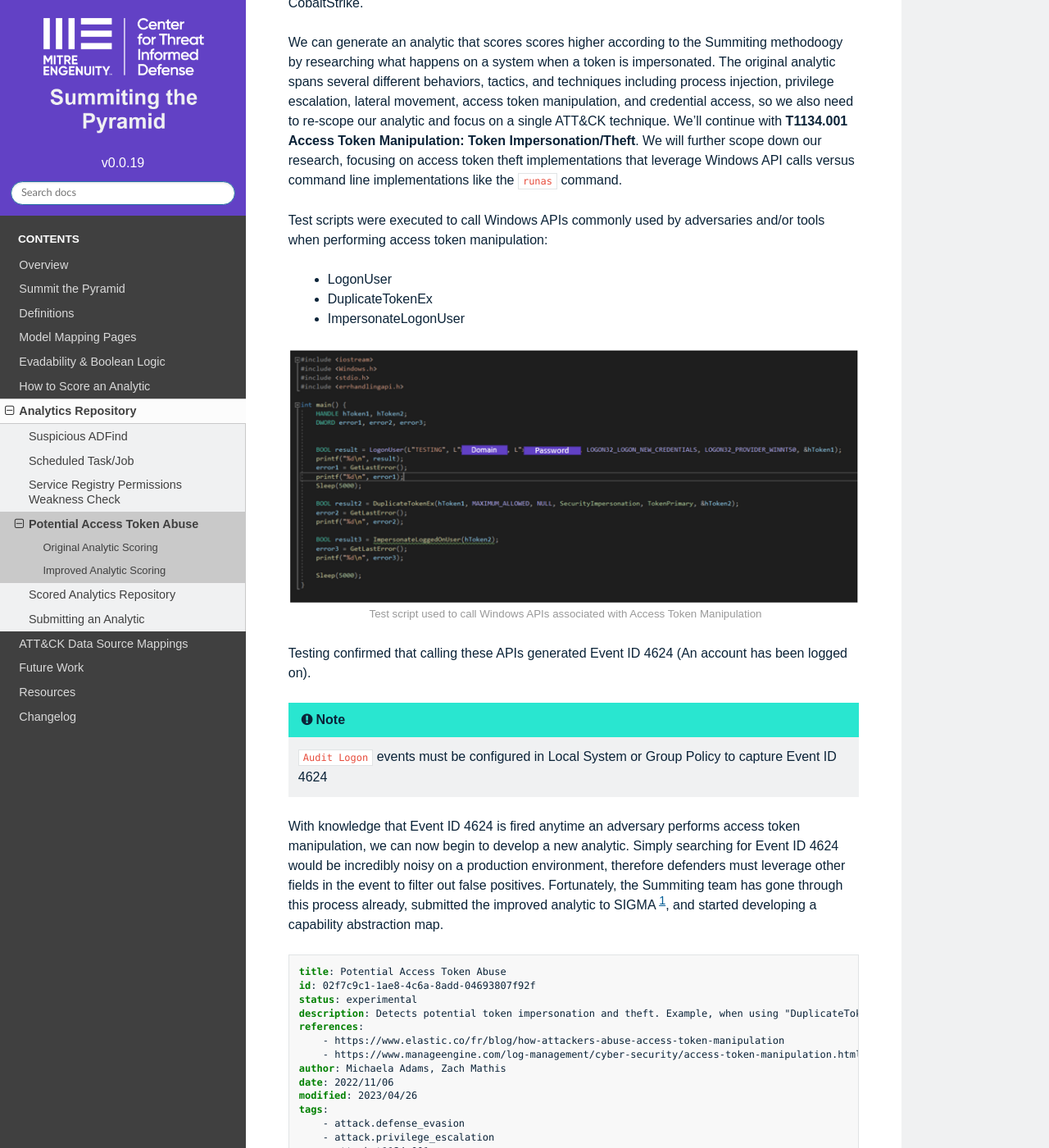
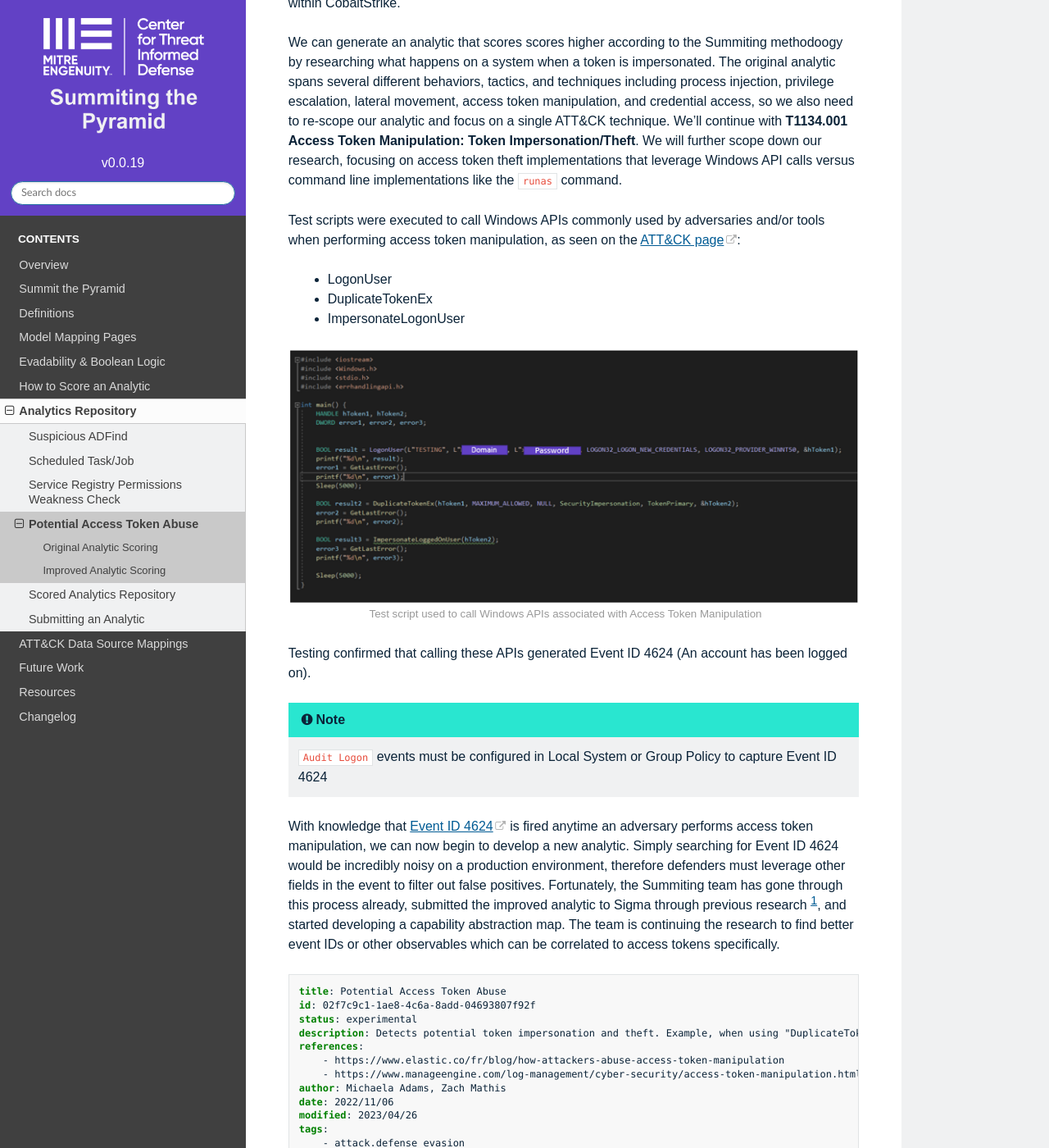
Before and after one commit to center-for-threat-informed-defense/summiting-the-pyramid, a Sphinx documentation site: the page built from docs/analytics/access_token_manipulation.rst, in a window 1280 px wide and 1400 px high, scrolled down 2029 px. Shown: the whole window at 82% size. Built offline with Sphinx 7.4.7 and the Read the Docs theme 2.0.0, drawn with Linux system fonts in a browser that asks for light colours; some of the changed text lies outside the part shown.

Commit message:
Improvement edits

```diff
--- a/docs/analytics/access_token_manipulation.rst
+++ b/docs/analytics/access_token_manipulation.rst
@@ -98,7 +98,7 @@
         |         - 'c:\\\\windows\\\\system32\\\\cmd.exe'
       -
 
-This analytic scores at **1U** because it relies on commands being run from ``cmd.exe``. While some observables of the analytic score at level 2, they are ORed with level 1
+This analytic's robustness score is **1U** because it relies on commands being run from ``cmd.exe``. While some observables of the analytic score at level 2, they are ORed with level 1
 making the overall analytic score at 1U. This analytic also relies on an adversary accidentally entering these commands on the victim machine since the specific
 arguments are typically executed on a beacon within CobaltStrike.
 
@@ -108,7 +108,7 @@
 with **T1134.001 Access Token Manipulation: Token Impersonation/Theft**. We will further scope down our research, focusing on access token theft implementations that
 leverage Windows API calls versus command line implementations like the ``runas`` command.
 
-Test scripts were executed to call Windows APIs commonly used by adversaries and/or tools when performing access token manipulation:
+Test scripts were executed to call Windows APIs commonly used by adversaries and/or tools when performing access token manipulation, as seen on the `ATT&CK page <https://attack.mitre.org/techniques/T1134/001/>`_:
 
   - LogonUser
   - DuplicateTokenEx
@@ -125,9 +125,9 @@
 .. note::
   ``Audit Logon`` events must be configured in Local System or Group Policy to capture Event ID 4624
 
-With knowledge that Event ID 4624 is fired anytime an adversary performs access token manipulation, we can now begin to develop a new analytic. Simply searching for
+With knowledge that `Event ID 4624 <https://www.ultimatewindowssecurity.com/securitylog/encyclopedia/event.aspx?eventid=4624>`_ is fired anytime an adversary performs access token manipulation, we can now begin to develop a new analytic. Simply searching for
 Event ID 4624 would be incredibly noisy on a production environment, therefore defenders must leverage other fields in the event to filter out false positives.
-Fortunately, the Summiting team has gone through this process already, submitted the improved analytic to SIGMA [#f1]_, and started developing a capability abstraction map.
+Fortunately, the Summiting team has gone through this process already, submitted the improved analytic to Sigma through previous research [#f1]_, and started developing a capability abstraction map. The team is continuing the research to find better event IDs or other observables which can be correlated to access tokens specifically.
 
 .. code-block:: yaml
 
@@ -202,6 +202,9 @@
       -
       -
 
+.. note::
+   The behavioral analytic research for Access Token Manipulation is covered in MITRE ATT&CK Defender's (MAD) Technique Detection Course on Access Token Manipulation. `Learn more about the underlying research and process of discovering the behavioral analytics by subscribing and watching the MAD Access Token Manipulation Technique Detection and Adversary Emulation course. <https://mitre-engenuity.org/cybersecurity/mad/>`_
+
 .. rubric:: References
 
 .. [#f1] https://github.com/SigmaHQ/sigma/blob/a08e1b9d45e61570d26377e8f6811d37c6a01166/rules/windows/builtin/security/account_management/win_security_access_token_abuse.yml
```
